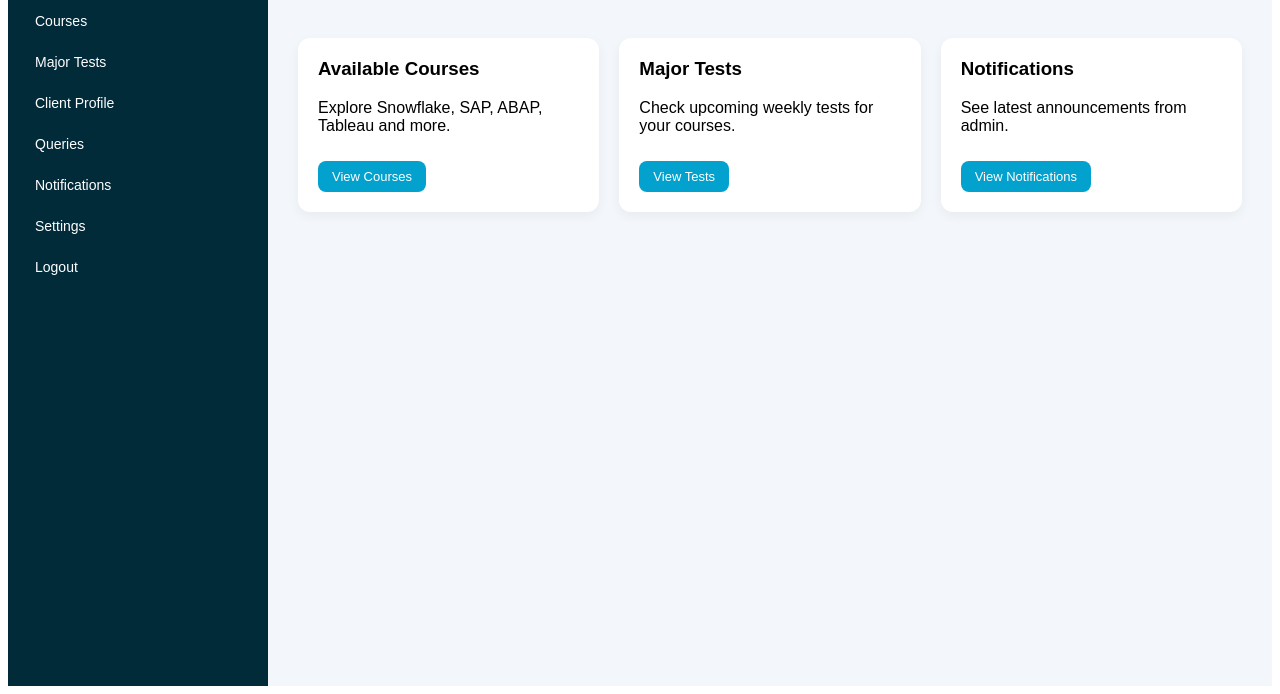
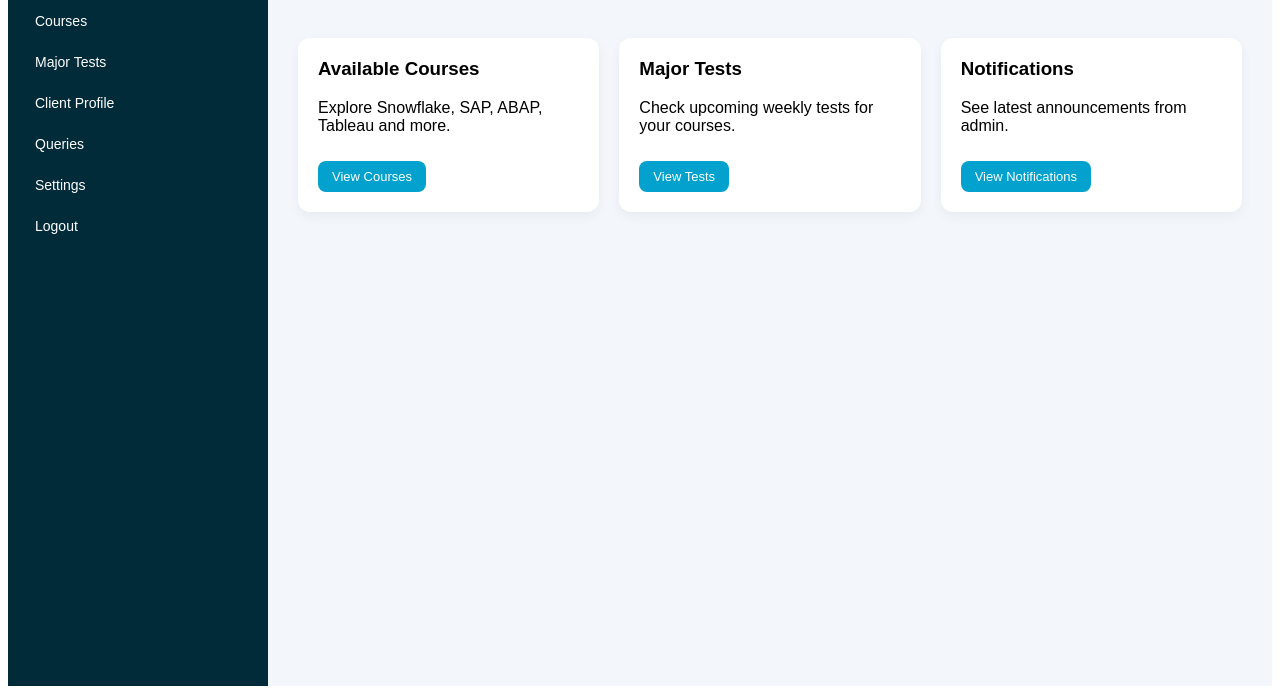
Before and after one commit to ghanneshreddy4-source/NDRSite, a plain HTML site: page frontend/home.html in a window 1280 px wide. Shown: the part 122-816 px from the top of the page. Drawn offline with Linux system fonts and the light colour scheme; no server answers; sample sign-in values are in the browser's storage.

Commit message:
Update home.html

```diff
--- a/frontend/home.html
+++ b/frontend/home.html
@@ -17,7 +17,6 @@
         <a href="major-tests.html">Major Tests</a>
         <a href="profile.html">Client Profile</a>
         <a href="queries.html">Queries</a>
-        <a href="notifications.html">Notifications</a>
         <a href="settings.html">Settings</a>
         <a href="logout.html">Logout</a>
       </nav>
```
